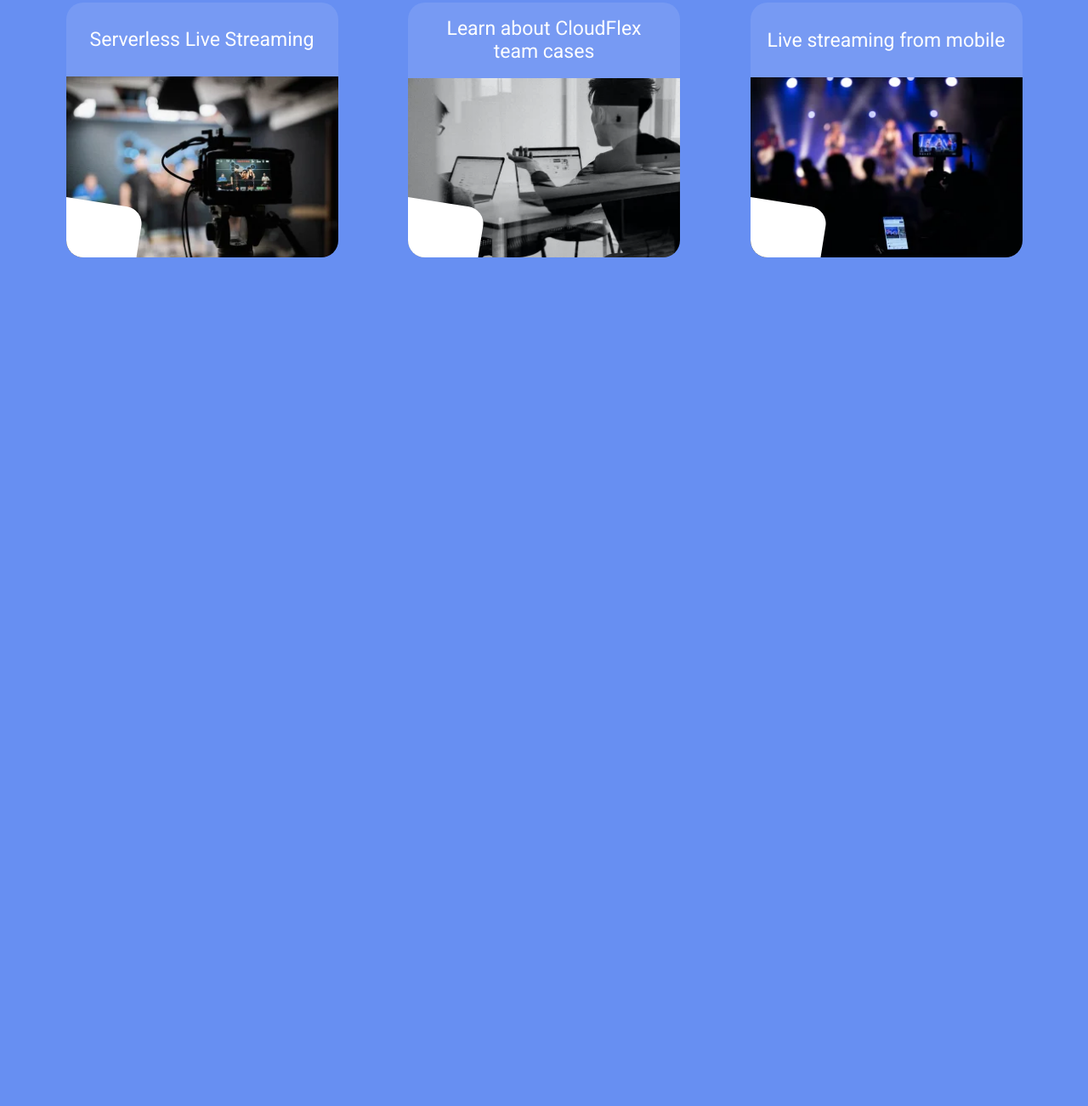
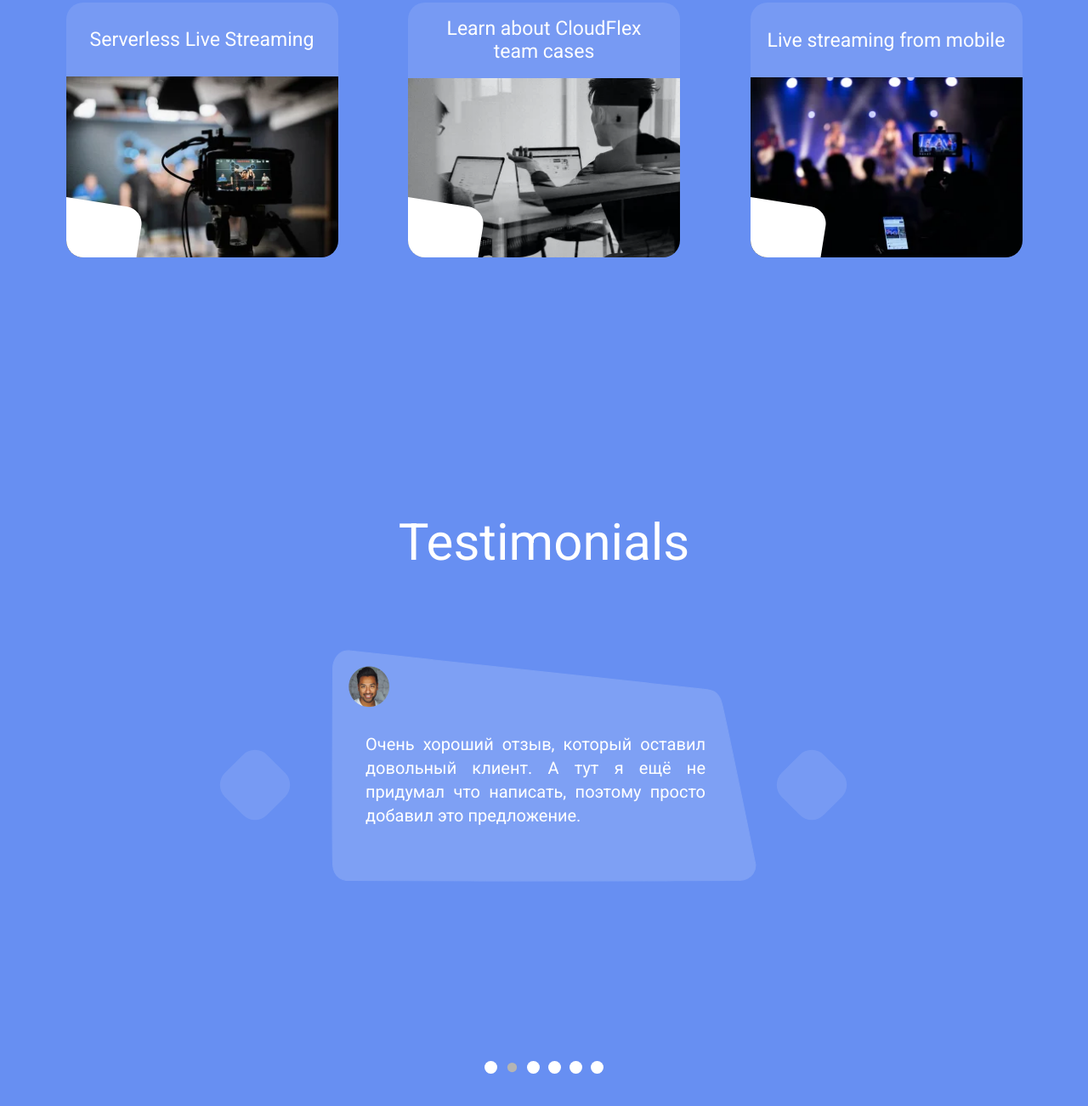
Before and after one commit to SergeySudarkin/cloud_flex, a website: page index.html in a window 1280 px wide. Shown: the part 4412-5714 px from the top of the page at 85% size. Before the commit the page ends 4925 px from the top, so only its background shows below. Drawn offline with Linux system fonts and the light colour scheme.

Commit message:
added testimonials section

```diff
--- a/index.html
+++ b/index.html
@@ -156,7 +156,7 @@
 							<img class="experience__card-img" src="assets/img/card_shooting.webp" alt="card shooting">
 							<a class="experience__card-link" href="#" aria-label="link to shooting">
 								<svg class="experience__card-icon" aria-label="card icon arrow">
-									<use href="assets/sprites.svg#shooting-icon"></use>
+									<use href="assets/sprites.svg#arrow-icon"></use>
 								</svg>
 							</a>
 						</figure>
@@ -166,7 +166,7 @@
 							<img class="experience__card-img" src="assets/img/card_working.webp" alt="card working">
 							<a class="experience__card-link" href="#" aria-label="link to working">
 								<svg class="experience__card-icon" aria-label="card icon arrow">
-									<use href="assets/sprites.svg#shooting-icon"></use>
+									<use href="assets/sprites.svg#arrow-icon"></use>
 								</svg>
 							</a>
 						</figure>
@@ -175,7 +175,7 @@
 							<img class="experience__card-img" src="assets/img/card_streaming.webp" alt="card streaming">
 							<a class="experience__card-link" href="#" aria-label="link to streaming">
 								<svg class="experience__card-icon" aria-label="card icon arrow">
-									<use href="assets/sprites.svg#shooting-icon"></use>
+									<use href="assets/sprites.svg#arrow-icon"></use>
 								</svg>
 							</a>
 						</figure>
@@ -183,6 +183,39 @@
 				</div>
 			</div>
 		</section>
+		<section class="testimonials" aria-label="testimonials section">
+			<div class="container">
+				<div class="testimonials__wrapper">
+					<h2 class="testimonials__title" aria-label="testimonials title">Testimonials</h2>
+					<div class="testimonials__slider slider" aria-label="testimonials slider">
+						<figure class="slider__card" aria-label="slider card">
+							<img class="slider__card-img" src="assets/img/avatar_alpha.png" alt="avatar">
+							<blockquote class="slider__card-quote" aria-label="slider quote">Очень хороший отзыв, который
+								оставил довольный клиент. А тут я ещё не придумал что написать, поэтому просто добавил это
+								предложение.</blockquote>
+						</figure>
+						<button class="slider__btn-left" aria-label="slider arrow left">
+							<svg class="slider__btn-left-icon" aria-label="slider icon arrow">
+								<use href="assets/sprites.svg#arrow-icon"></use>
+							</svg>
+						</button>
+						<button class="slider__btn-right" aria-label="slider arrow right">
+							<svg class="slider__btn-right-icon" aria-label="slider icon arrow">
+								<use href="assets/sprites.svg#arrow-icon"></use>
+							</svg>
+						</button>
+						<div class="slider__points" aria-label="slider points">
+							<a class="slider__points-item" href="#" aria-label="slider point"></a>
+							<a class="slider__points-item points-item--active" href="#" aria-label="slider point"></a>
+							<a class="slider__points-item" href="#" aria-label="slider point"></a>
+							<a class="slider__points-item" href="#" aria-label="slider point"></a>
+							<a class="slider__points-item" href="#" aria-label="slider point"></a>
+							<a class="slider__points-item" href="#" aria-label="slider point"></a>
+						</div>
+					</div>
+				</div>
+			</div>
+		</section>
 	</main>
 </body>
 </html>
--- a/styles/_about.scss
+++ b/styles/_about.scss
@@ -5,6 +5,10 @@
 
 .about {
 	margin: 145px 0 0 0;
+
+	.container {
+		overflow: hidden;
+	}
 
 	&__wrapper {
 		@include m.d-flex(start, center, nowrap, 0, 200px, column);
--- a/styles/_basic.scss
+++ b/styles/_basic.scss
@@ -13,7 +13,8 @@
 h5,
 h6,
 p,
-ul {
+ul,
+blockquote {
 	margin: 0;
 	padding: 0;
 }
--- a/styles/_importer.scss
+++ b/styles/_importer.scss
@@ -4,3 +4,4 @@
 @forward "work";
 @forward "about";
 @forward "experience";
+@forward "testimonials";
--- /dev/null
+++ b/styles/_testimonials.scss
@@ -0,0 +1,178 @@
+@use "variables" as v;
+@use "placeholders";
+@use "mixins" as m;
+@use "sass:color";
+
+.testimonials {
+	padding: 90px 0 150px 0;
+
+	&__wrapper {
+		@include m.d-flex(start, center, nowrap, 0, 90px, column);
+	}
+
+	&__title {
+		@include m.font(60px, 400, v.$color_white);
+	}
+
+	@media (max-width: v.$media_768) {
+		padding: 45px 0 150px 0;
+
+		&__wrapper {
+			@include m.d-flex(start, center, nowrap, 0, 65px, column);
+		}
+
+		&__title {
+			@include m.font(35px, 400, v.$color_white);
+		}
+	}
+
+	@media (max-width: v.$media_576) {
+		padding: 45px 0 75px 0;
+	}
+
+	.slider {
+		position: relative;
+		height: 500px;
+
+		&__card {
+			height: 275px;
+			background: url(../assets/wave_card_bg.svg) center/contain no-repeat;
+
+			&-img {
+				object-fit: contain;
+				margin: 20px 0 25px 20px;
+			}
+
+			&-quote {
+				max-width: 500px;
+				padding: 0 60px 0 40px;
+				@include m.font(20px, 400, v.$color_white);
+				line-height: 1.4;
+				text-align: justify;
+			}
+		}
+
+		@media (max-width: v.$media_992) {
+			height: 400px;
+		}
+
+		@media (max-width: v.$media_576) {
+			height: 230px;
+
+			&__card {
+				height: 175px;
+				background: url(../assets/wave_card_bg.svg) top/contain no-repeat;
+
+				&-img {
+					width: 30px;
+					height: 30px;
+					object-fit: contain;
+					margin: 10px 0 10px 10px;
+				}
+
+				&-quote {
+					max-width: 320px;
+					padding: 0 30px 0 20px;
+					@include m.font(13px, 400, v.$color_white);
+					line-height: 18px;
+					text-align: justify;
+				}
+			}
+		}
+
+		&__btn-left,
+		&__btn-right {
+			cursor: pointer;
+			position: absolute;
+			top: 160px;
+			left: -125px;
+			width: 70px;
+			height: 70px;
+			border-radius: 20px;
+			background-color: color.adjust(v.$color_white, $alpha: -0.9);
+			rotate: z 135deg;
+			translate: 0 -50%;
+			border: none;
+
+			&:hover {
+				box-shadow:
+					0 0 15px 3px color.adjust(v.$color_black, $alpha: -0.85),
+					0 0 15px 3px color.adjust(v.$color_black, $alpha: -0.85) inset;
+			}
+
+			&-icon {
+				width: 36px;
+				height: 23px;
+				fill: v.$color_white;
+				rotate: z 45deg;
+			}
+
+			@media (max-width: v.$media_992) {
+				top: unset;
+				left: 0;
+				bottom: 0;
+				translate: 0 50%;
+			}
+		}
+
+		&__btn-right {
+			left: unset;
+			right: -100px;
+			rotate: z 45deg;
+
+			&-icon {
+				rotate: z -45deg;
+			}
+
+			@media (max-width: v.$media_992) {
+				right: 0;
+			}
+		}
+
+		@media (max-width: v.$media_576) {
+			&__btn-left,
+			&__btn-right {
+				width: 50px;
+				height: 50px;
+				border-radius: 15px;
+
+				&-icon {
+					width: 28px;
+					height: 17px;
+				}
+			}
+		}
+
+		&__points {
+			position: absolute;
+			bottom: 0;
+			left: 50%;
+			translate: -50% 0;
+			display: flex;
+			column-gap: 10px;
+			cursor: pointer;
+
+			@media (max-width: v.$media_992) {
+				translate: -50% 50%;
+			}
+
+			&-item {
+				display: inline-block;
+				width: 15px;
+				height: 15px;
+				border-radius: 50%;
+				background-color: v.$color_white;
+			}
+
+			&-item:hover {
+				scale: 0.75;
+				background-color: v.$color_grey;
+			}
+
+			.points-item--active {
+				scale: 0.75;
+				background-color: v.$color_grey;
+			}
+		}
+	}
+}
--- a/styles/_variables.scss
+++ b/styles/_variables.scss
@@ -1,6 +1,7 @@
 $color_blue: #678ff2;
 $color_white: #fff;
 $color_black: #000;
+$color_grey: #b4b4b4;
 
 $media_1400: 1400px;
 $media_1200: 1200px;
```
Also changed, not shown: assets/sprites.svg, dist/index.css, 1 other file.
